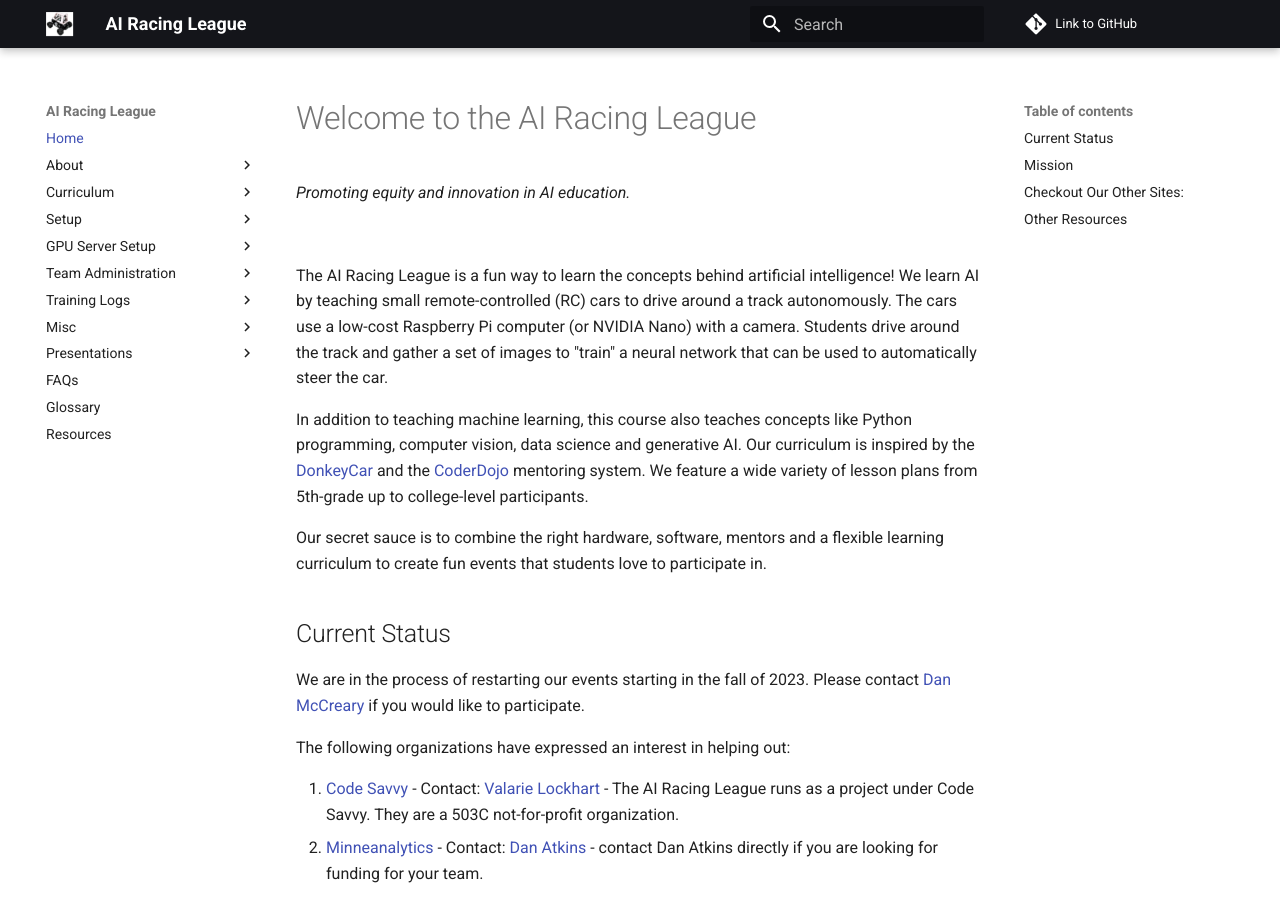
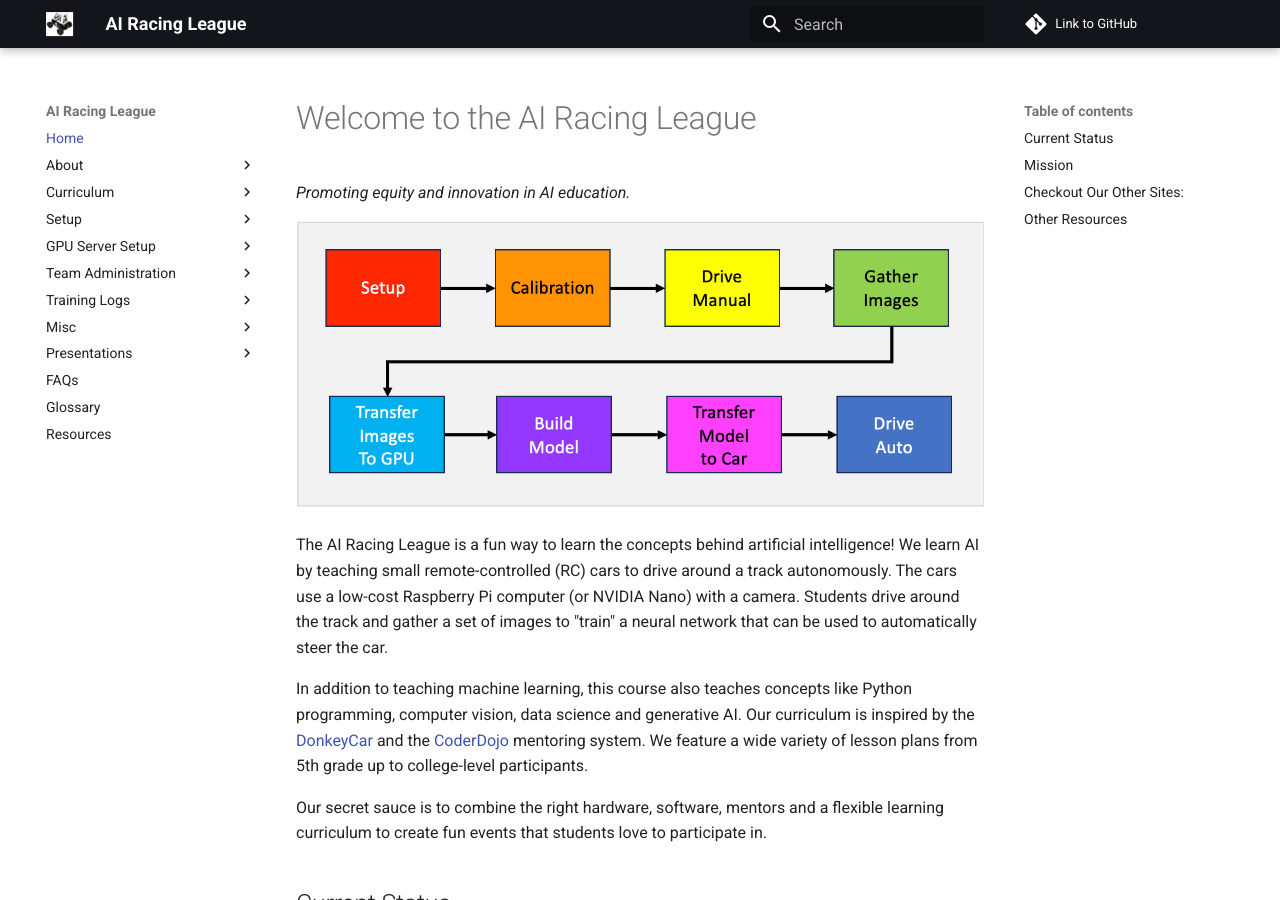
Before and after one commit to CoderDojoTC/ai-racing-league, an MkDocs documentation site: the page built from docs/index.md, in a window 1280 px wide and 900 px high. Built offline with MkDocs 1.6.1 and Material for MkDocs 9.7.7, drawn with Linux system fonts in a browser that asks for light colours; comment, search, counter and statistics services are not loaded.

Commit message:
updated content

```diff
--- a/docs/index.md
+++ b/docs/index.md
@@ -2,11 +2,11 @@
 
 *Promoting equity and innovation in AI education.*
 
-![](./img/journey-map.pngimg/arl-logo.png)
+![Event Journey Map](./img/journey-map.png)
 
 The AI Racing League is a fun way to learn the concepts behind artificial intelligence!  We learn AI by teaching small remote-controlled (RC) cars to drive around a track autonomously.  The cars use a low-cost Raspberry Pi computer (or NVIDIA Nano) with a camera.  Students drive around the track and gather a set of images to "train" a neural network that can be used to automatically steer the car.
 
-In addition to teaching machine learning, this course also teaches concepts like Python programming, computer vision, data science and generative AI. Our curriculum is inspired by the [DonkeyCar](glossary#donkey-car) and the [CoderDojo](glossary#coder-dojo) mentoring system.  We feature a wide variety of lesson plans from 5th-grade up to college-level participants.
+In addition to teaching machine learning, this course also teaches concepts like Python programming, computer vision, data science and generative AI. Our curriculum is inspired by the [DonkeyCar](glossary#donkey-car) and the [CoderDojo](glossary#coder-dojo) mentoring system.  We feature a wide variety of lesson plans from 5th grade up to college-level participants.
 
 Our secret sauce is to combine the right hardware, software, mentors and a flexible learning curriculum to create fun events that students love to participate in.
 
```
Also changed, not shown: 1 other file.
